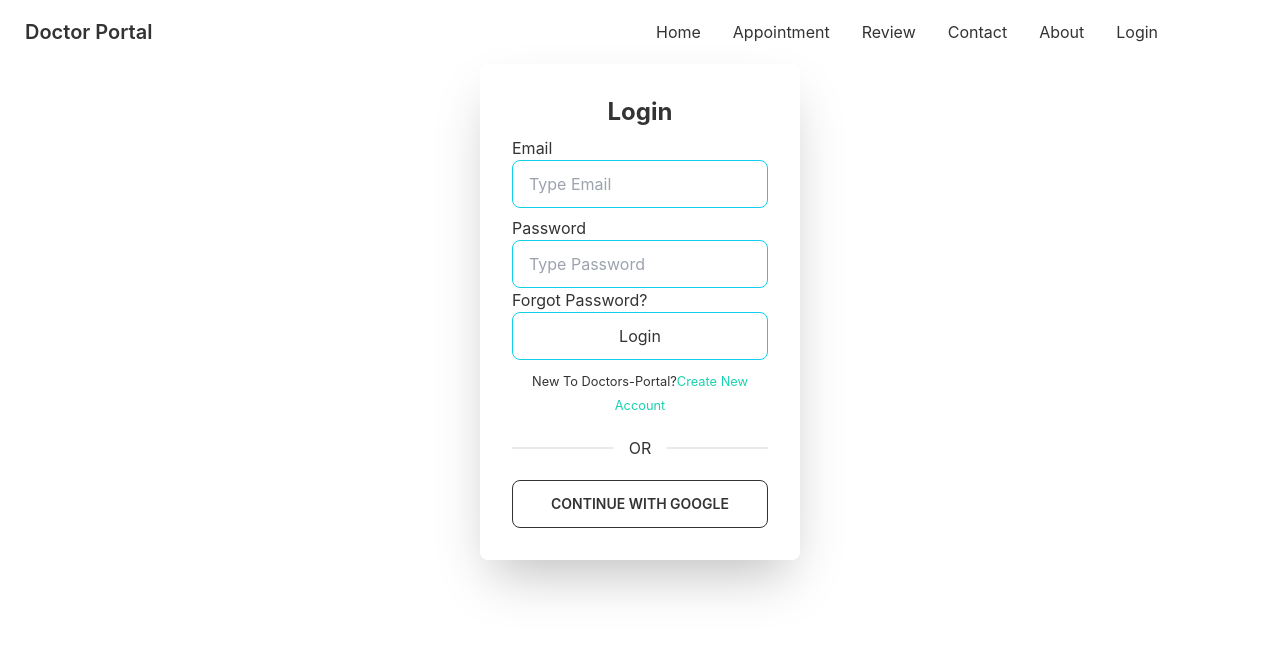
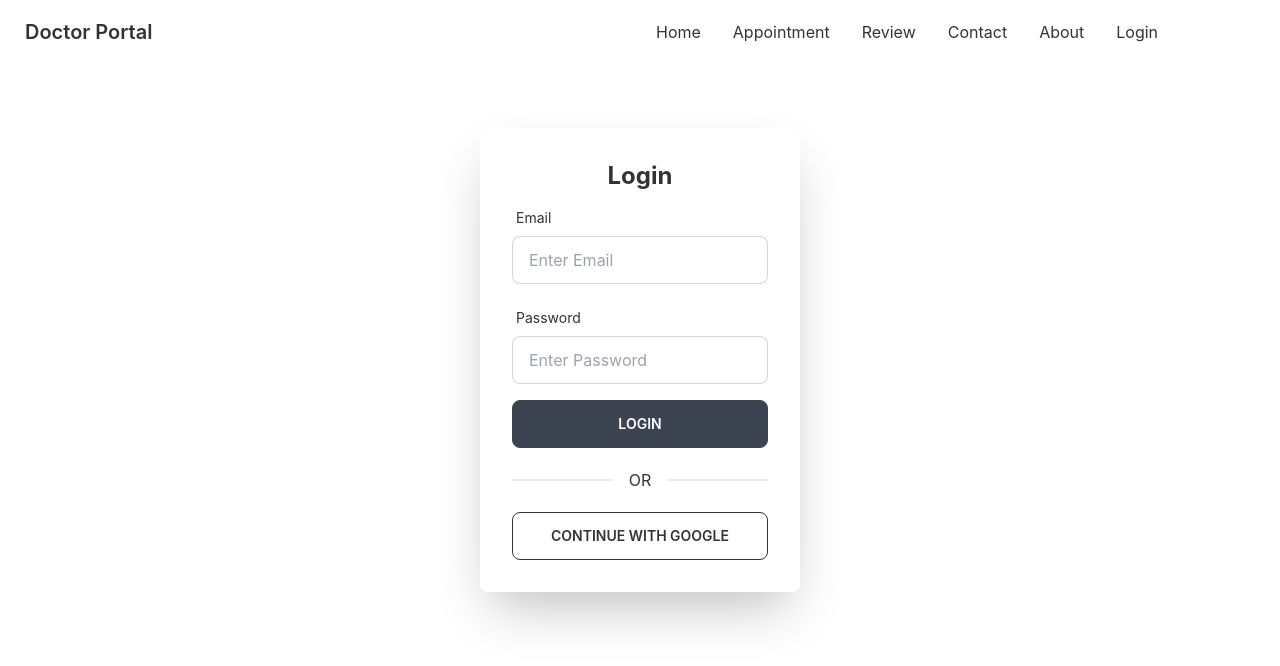
Before and after one commit to Tanjinhossain1/Doctor, a React (Create React App) app: page /login in a window 1280 px wide. Shown: the top 666 px of the page. Built offline with nearby package versions, Linux system fonts and the light colour scheme; no server answers.

Commit message:
login page done

```diff
--- a/src/Pages/Login/Login.js
+++ b/src/Pages/Login/Login.js
@@ -10,20 +10,64 @@ const Login = () => {
     const [signInWithGoogle, user, loading, error] = useSignInWithGoogle(auth);
     // console.log(user)
     const { register, formState: { errors }, handleSubmit } = useForm();
+    const onSubmit = data => {
+        console.log(data)
+    }
     return (
-        <div className='w-1/4 mx-auto card-body shadow-2xl rounded-lg'>
+        <div className='w-1/4 mt-16 mx-auto card-body shadow-2xl rounded-lg'>
             <h1 className='text-2xl text-center font-bold'>Login</h1>
-            <form>
-                <label htmlFor="email">Email</label>
-                <input type="email" placeholder="Type Email" name='email' className="input input-bordered input-primary w-full max-w-xs mb-2" />
-                <label htmlFor="password">Password</label>
-                <input type="password" placeholder="Type Password" name='password' className="input input-bordered input-primary w-full max-w-xs" />
-                <button>Forgot Password?</button>
-                <input className="input input-bordered input-primary w-full max-w-xs" type="submit" value="Login" />
-                <p className='text-center mt-2'> <small >New To Doctors-Portal?<Link className='text-secondary' to='/signup'>Create New Account</Link></small></p>
+            <form onSubmit={handleSubmit(onSubmit)}>
+                <div class="form-control w-full max-w-xs">
+                    <label class="label">
+                        <span class="label-text">Email</span>
+                    </label>
+                    <input class="input input-bordered w-full max-w-xs"
+                        placeholder='Enter Email'
+                        type='email'
+                        {...register("email", {
+                            required:{
+                                value: true,
+                                message: 'Email is required'
+                            },
+                            pattern: {
+                                value:/[a-z0-9]+@[a-z]+\.[a-z]{2,3}/,
+                                message: 'Provide a valid email'
+                            }
+                          })} />
+                    <label class="label">
+                    {errors.email?.type === 'required' &&<span class="label-text-alt text-red-500">{errors.email.message}</span>}
+                    {errors.email?.type === 'pattern' &&<span class="label-text-alt text-red-500">{errors.email.message}</span>}
+                    </label>
+                </div>
+
+                {/* Password */}
+                <div class="form-control w-full max-w-xs">
+                    <label class="label">
+                        <span class="label-text">Password</span>
+                    </label>
+                    <input class="input input-bordered w-full max-w-xs"
+                        placeholder='Enter Password'
+                        type='password'
+                        {...register("password", {
+                            required: {
+                                value: true,
+                                message: 'Password is Required'
+                            },
+                            minLength: {
+                                value: 6,
+                                message: 'Must be 6 characters'
+                            }
+                        })} />
+                    <label class="label">
+                    {errors.password?.type === 'required' &&<span class="label-text-alt text-red-500">{errors.password.message}</span>}
+                    {errors.password?.type === 'minLength' &&<span class="label-text-alt text-red-500">{errors.password.message}</span>}
+                    </label>
+                </div>
+                <p></p>
+                <input className='btn w-full max-w-xs text-white' type="submit" value="Login" />
             </form>
             <div className="divider">OR</div>
-            <button onClick={()=>signInWithGoogle()} className="btn btn-outline">Continue With Google</button>
+            <button onClick={() => signInWithGoogle()} className="btn btn-outline">Continue With Google</button>
         </div>
     );
 };
--- /dev/null
+++ b/src/Pages/Login/SignUp/SignUp.js
@@ -0,0 +1,11 @@
+import React from 'react';
+
+const SignUp = () => {
+    return (
+        <div>
+            <h1>sign up</h1>
+        </div>
+    );
+};
+
+export default SignUp;
```
